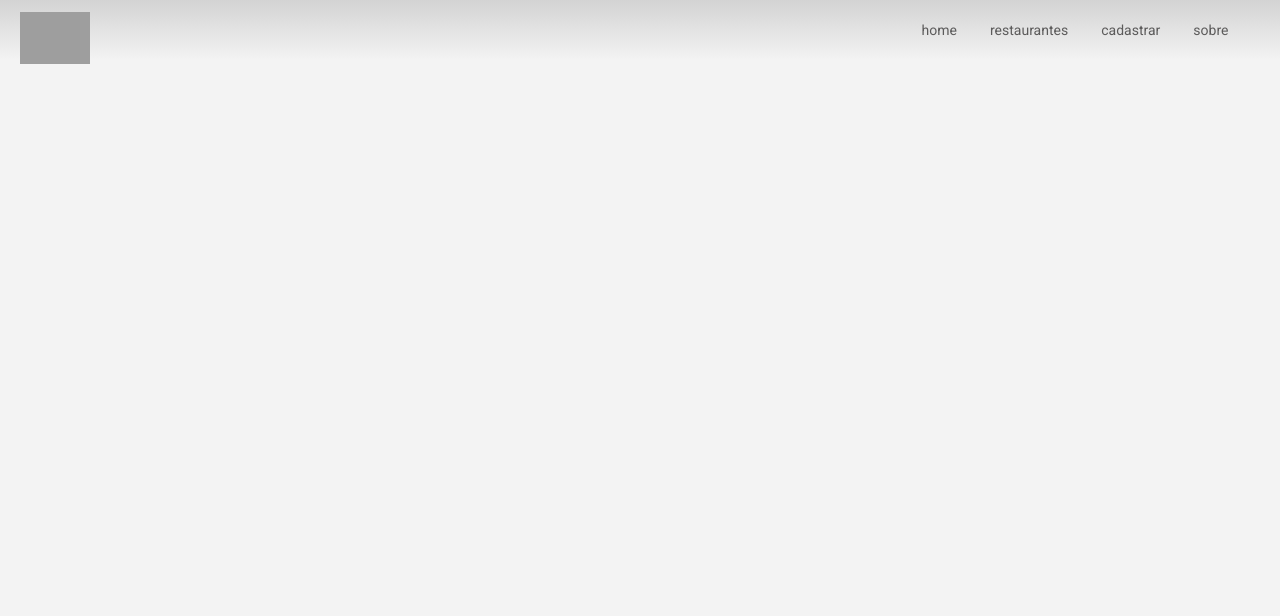
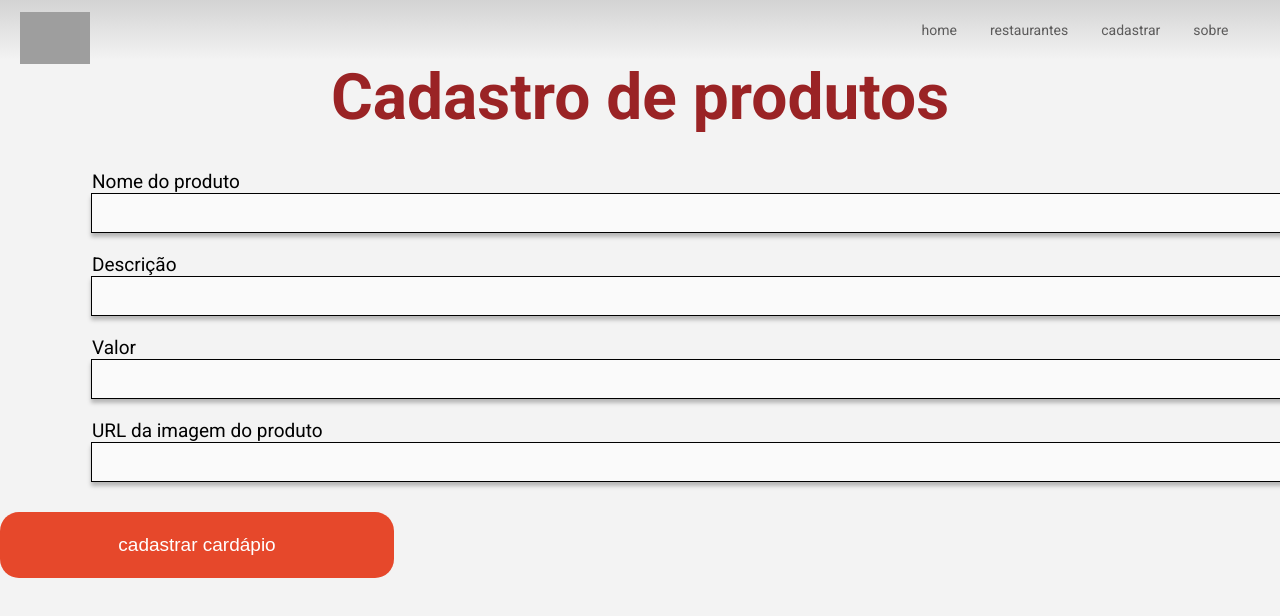
Before and after one commit to JSONs-Food-GTA-Company/frontend, a React (Create React App) app: page /createProducts in a window 1280 px wide. Shown: the top 616 px of the page. Built offline with nearby package versions, Linux system fonts and the light colour scheme; grey boxes are pictures that could not be loaded.

Commit message:
Add ProductsCreate module

```diff
--- /dev/null
+++ b/src/components/ProductsCreate/ProductsCreate.css
@@ -0,0 +1,44 @@
+.products--title{
+    font-family: 'Roboto';
+    font-weight: 700;
+    font-size: 64px;
+    text-align: center;
+    color: #9A2325;
+}
+
+.products--form{
+    display: inline-grid;
+    margin-top: 15px;
+}
+
+.products--label{
+    margin-left: 92px;
+    margin-top: 20px;
+    font-family: 'Roboto';
+    font-size: 19px;
+    color: #000000;
+}
+
+.products--input{
+    width: 1207px;
+    height: 40px;
+    margin-left: 91px;
+    background: rgba(255, 255, 255, 0.6);
+    border: 1px solid #000000;
+    box-sizing: border-box;
+    box-shadow: 0px 4px 4px rgba(0, 0, 0, 0.25);
+    padding: 10px;
+    font-size: 18px;
+}
+.products--submit{
+    width: 394px;
+    height: 66px;
+    left: 539px;
+    margin-top: 30px;
+    margin-bottom: 30px;
+    background: #E6482B;
+    border-radius: 19px;
+    color: #FFF;
+    font-size: 19px;
+    border: 0px;
+}
--- /dev/null
+++ b/src/components/ProductsCreate/index.tsx
@@ -0,0 +1,28 @@
+import React from 'react';
+import './ProductsCreate.css';
+
+
+export const ProductsCreate: React.FC<{}> = (props) => {
+  return (
+    <div className="products">
+      <header className="products--title">
+        Cadastro de produtos
+      </header>
+      <form className="products--form">
+        <label className='products--label'>Nome do produto</label>
+        <input type="text" className='products--input' id="name" name="name"></input>
+
+        <label className='products--label'>Descrição</label>
+        <input type="text" className='products--input' id="description" name="description"></input>
+
+        <label className='products--label'>Valor</label>
+        <input type="text" className='products--input' id="owner" name="owner"></input>
+
+        <label className='products--label'>URL da imagem do produto</label>
+        <input type="url" className='products--input' id="image_url" name="image_url"></input>
+
+        <input type="submit" className='products--submit' id="submit-button" value="cadastrar cardápio"></input>
+      </form>
+    </div>
+  );
+}
--- a/src/index.tsx
+++ b/src/index.tsx
@@ -6,6 +6,7 @@ import { Header } from './components/Header';
 import { Home } from './components/Home';
 import { About } from './components/About';
 import { RestaurantsCreate } from './components/RestaurantsCreate';
+import { ProductsCreate } from './components/ProductsCreate';
 
 ReactDOM.render(
   <React.StrictMode>
@@ -15,7 +16,8 @@ ReactDOM.render(
         <Routes>
           <Route path='/' element={<Home />}></Route>
           <Route path='/about' element={<About />}></Route>
-          <Route path='/createrestaurants' element={<RestaurantsCreate />}></Route>
+          <Route path='/createRestaurants' element={<RestaurantsCreate />}></Route>
+          <Route path='/createProducts' element={<ProductsCreate />}></Route>
         </Routes>
       </div>
     </BrowserRouter>
```
